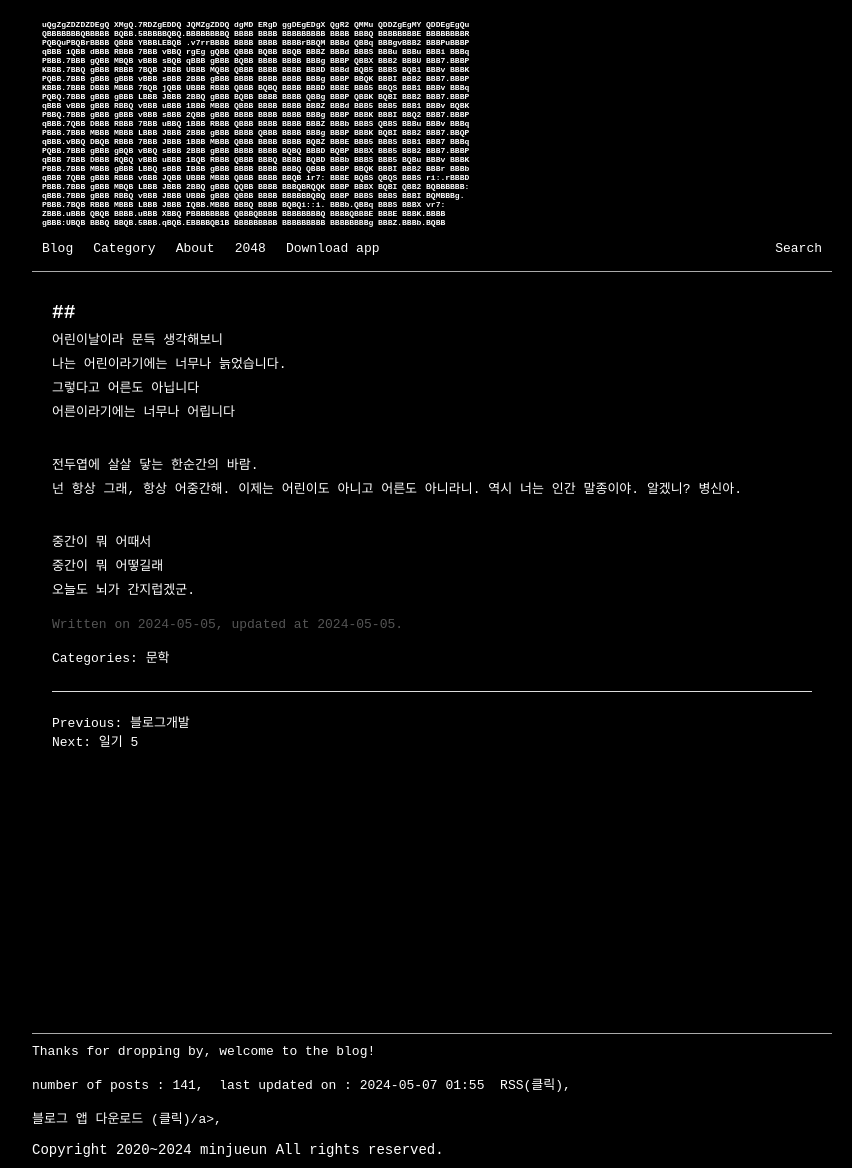
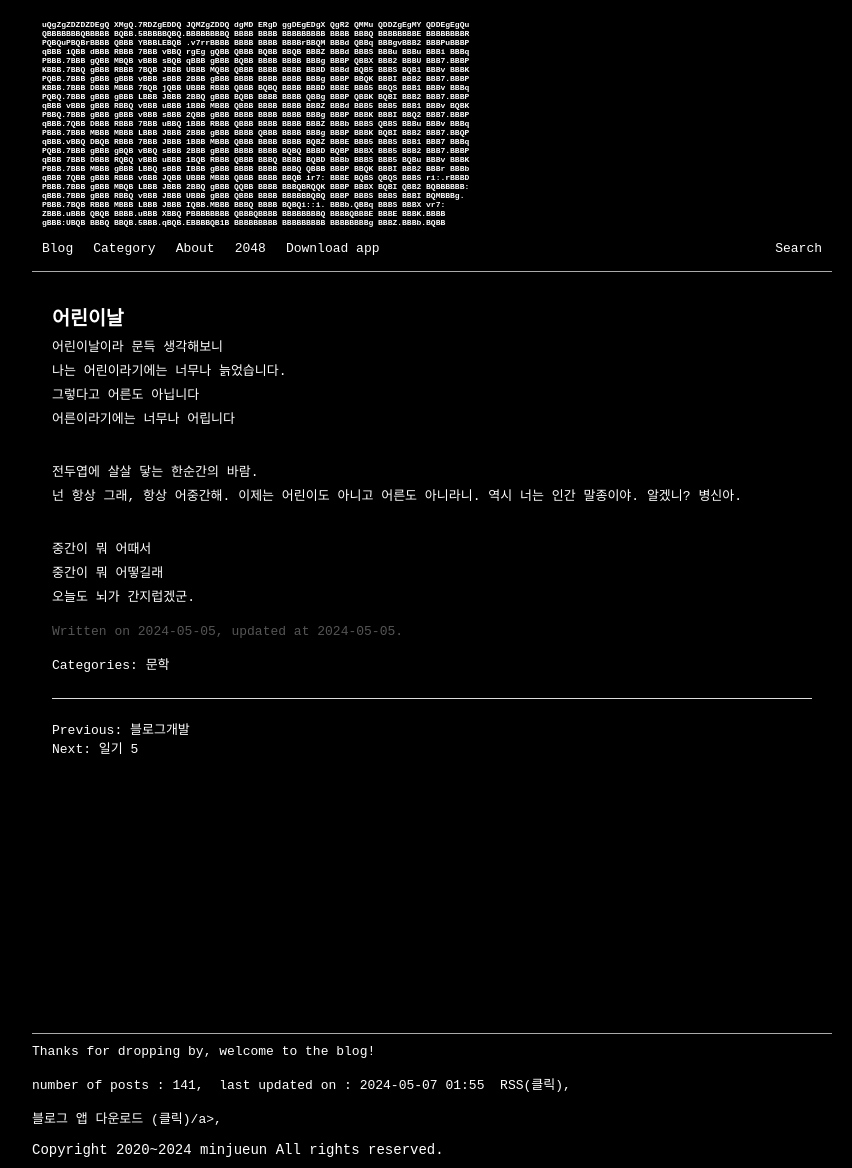
Before and after one commit to whoisrealminjueun/whoisrealminjueun.github.io, a Jekyll site: the page built from _posts/2024-05-05-어린이날.md, in a window 1280 px wide. Shown: the whole page, without its empty margins (208-1060 px from the left). Built offline with Jekyll 4.4.1, drawn with Linux system fonts in a browser that asks for light colours.

Commit message:
Update 2024-05-05-어린이날.md

```diff
--- a/_posts/2024-05-05-어린이날.md
+++ b/_posts/2024-05-05-어린이날.md
@@ -1,6 +1,6 @@
 ---
 layout: post
-title:  "##"
+title:  "어린이날"
 date:   2024-05-05
 last_modified_at: 2024-05-05
 categories: [문학]
```
